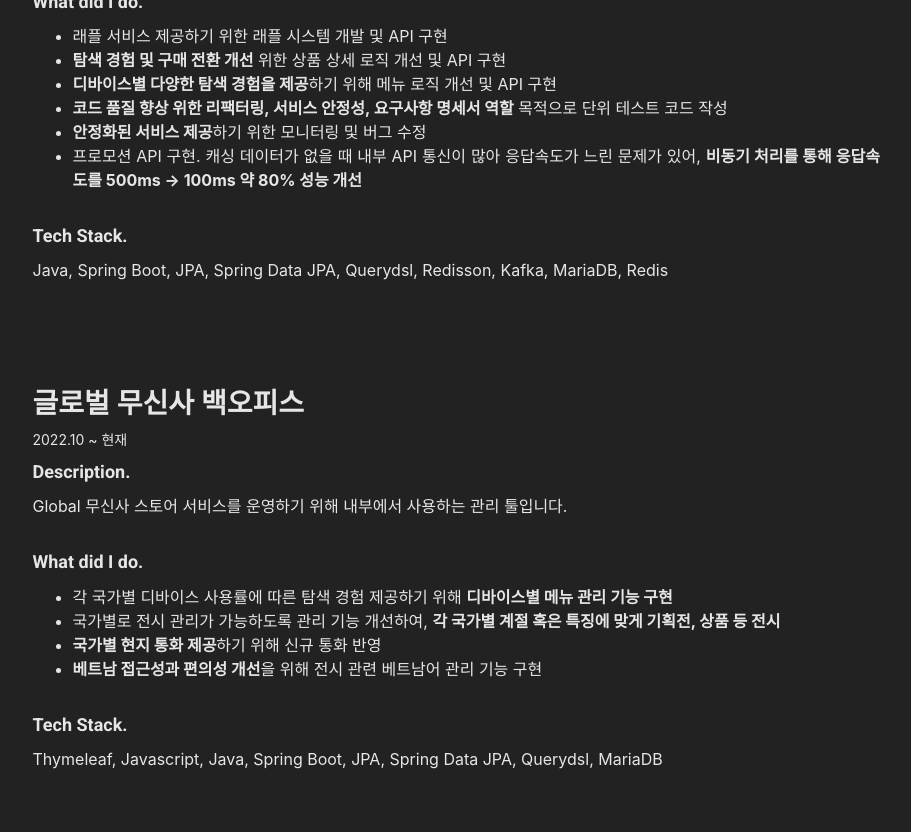
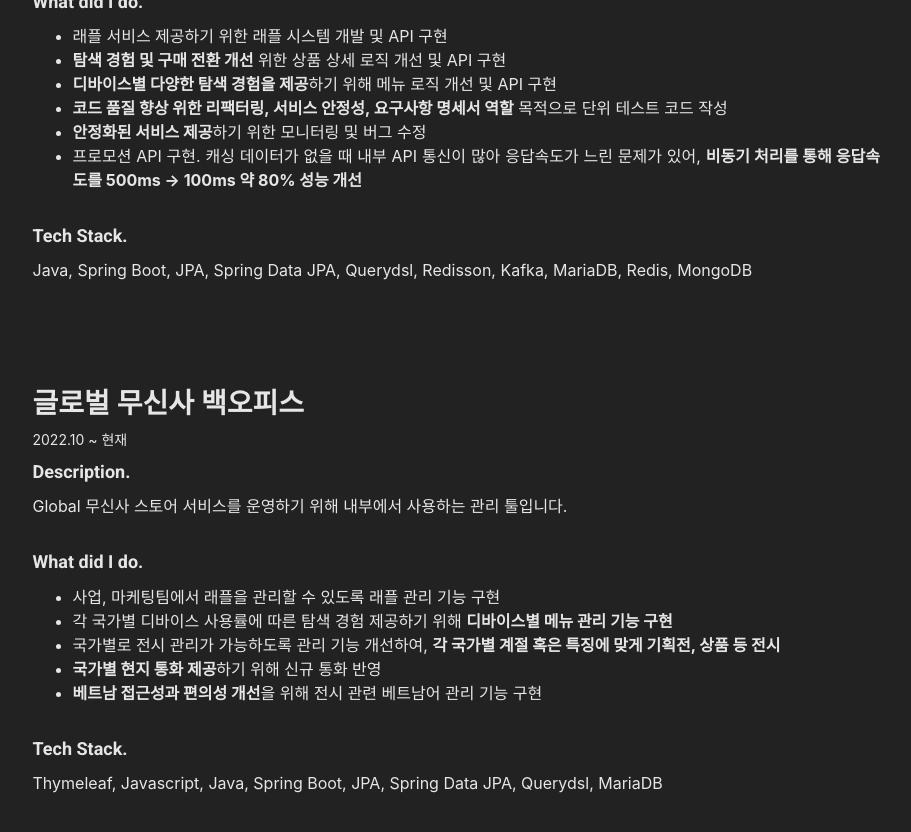
Before and after one commit to wlroh/wlroh.github.io, a Jekyll site: the page built from resume.md, in a window 1280 px wide and 900 px high, scrolled down 855 px. Shown: the top 832 px of the window, without its empty margins (330-1241 px from the left). Built offline with Jekyll 4.4.1, drawn with Linux system fonts in a browser that asks for light colours; nearby versions of some CDN libraries.

Commit message:
docs: 업무 경험 파트를 최신화하라

```diff
--- a/_data/resume/work-experience.yml
+++ b/_data/resume/work-experience.yml
@@ -20,12 +20,13 @@
             * **코드 품질 향상 위한 리팩터링, 서비스 안정성, 요구사항 명세서 역할** 목적으로 단위 테스트 코드 작성
             * **안정화된 서비스 제공**하기 위한 모니터링 및 버그 수정
             * 프로모션 API 구현. 캐싱 데이터가 없을 때 내부 API 통신이 많아 응답속도가 느린 문제가 있어, **비동기 처리를 통해 응답속도를 500ms -> 100ms 약 80% 성능 개선**
-          tech_stack: Java, Spring Boot, JPA, Spring Data JPA, Querydsl, Redisson, Kafka, MariaDB, Redis
+          tech_stack: Java, Spring Boot, JPA, Spring Data JPA, Querydsl, Redisson, Kafka, MariaDB, Redis, MongoDB
 
         - name: 글로벌 무신사 백오피스
           duration: 2022.10 ~ 현재
           description: Global 무신사 스토어 서비스를 운영하기 위해 내부에서 사용하는 관리 툴입니다.
           what_did_I_do: |
+            * 사업, 마케팅팀에서 래플을 관리할 수 있도록 래플 관리 기능 구현
             * 각 국가별 디바이스 사용률에 따른 탐색 경험 제공하기 위해 **디바이스별 메뉴 관리 기능 구현**
             * 국가별로 전시 관리가 가능하도록 관리 기능 개선하여, **각 국가별 계절 혹은 특징에 맞게 기획전, 상품 등 전시**
             * **국가별 현지 통화 제공**하기 위해 신규 통화 반영
```
